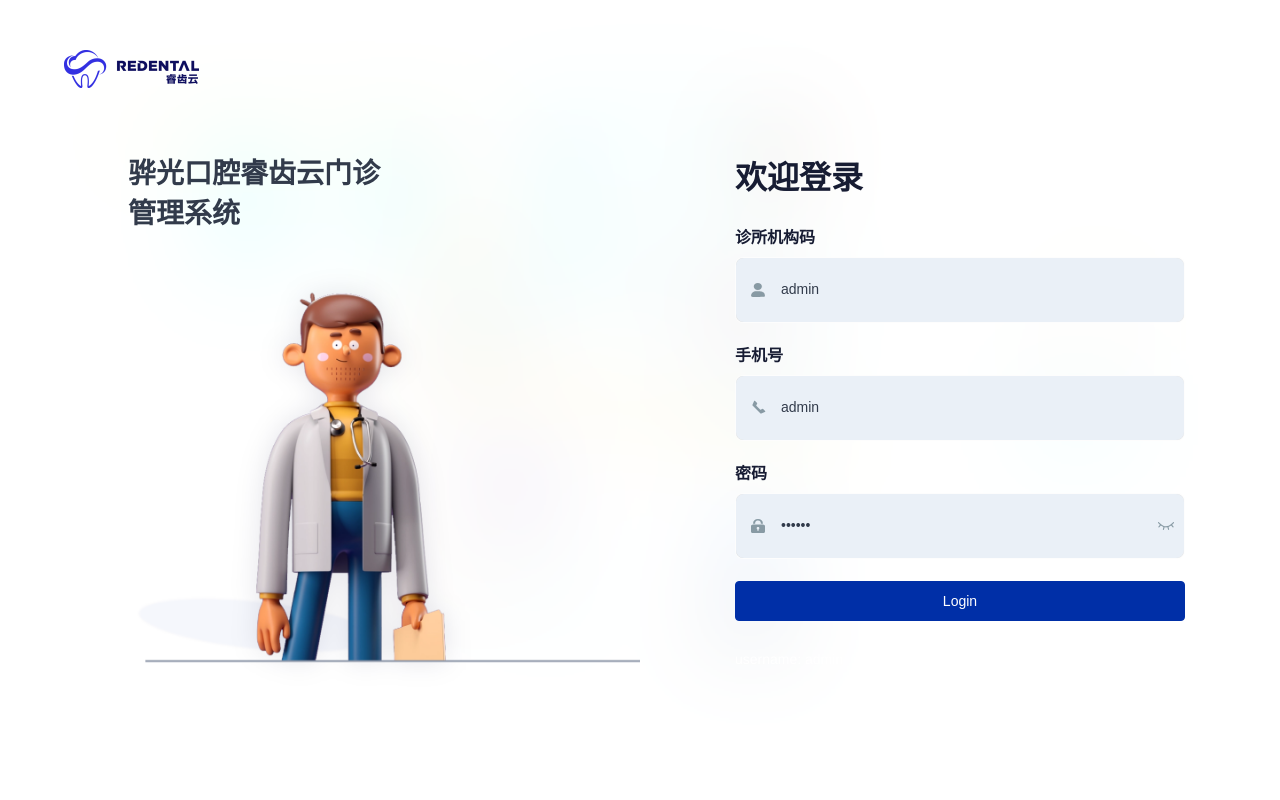
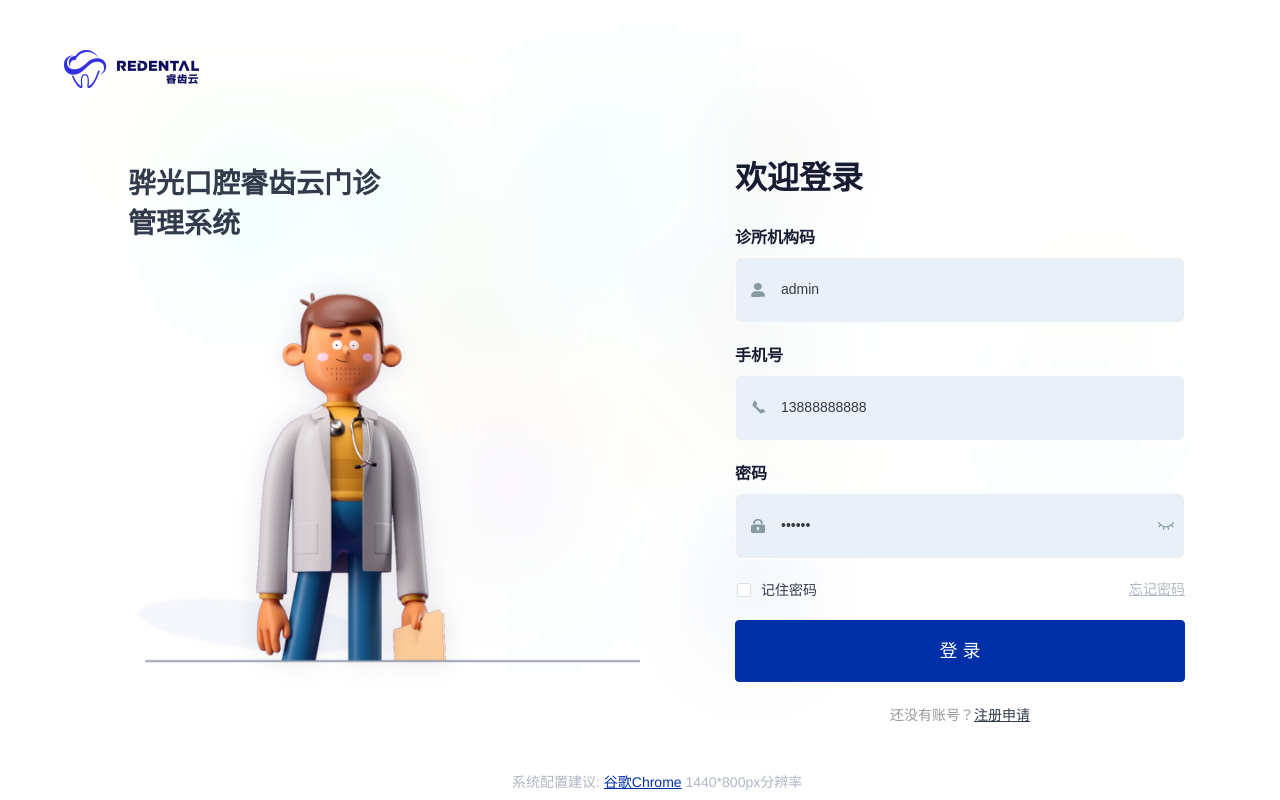
Before and after one commit to lianjian112/vue-fullcalendar, a Vue app: page /login in a window 1280 px wide. Built offline with nearby package versions, Linux system fonts and the light colour scheme.

Commit message:
登录页end

```diff
--- a/src/views/login/index.vue
+++ b/src/views/login/index.vue
@@ -26,7 +26,6 @@
             <span class="svg-container">
               <svg-icon icon-class="user" />
             </span>
-
             <el-input
               ref="username"
               v-model="loginForm.username"
@@ -40,16 +39,16 @@
           </el-form-item>
 
           <div class="titleList">手机号</div>
-          <el-form-item prop="username">
+          <el-form-item prop="phone">
             <span class="svg-container">
               <span class="el-icon-phone" style="font-size: 16px"></span>
             </span>
 
             <el-input
-              ref="username"
-              v-model="loginForm.username"
-              placeholder="Username"
-              name="username"
+              ref="phone"
+              v-model="loginForm.phone"
+              placeholder="phone"
+              name="phone"
               type="text"
               tabindex="1"
               auto-complete="on"
@@ -78,22 +77,36 @@
               />
             </span>
           </el-form-item>
+          <el-checkbox class="remPassword" v-model="checked"
+            >记住密码</el-checkbox
+          >
+          <el-link class="forgetPassword">忘记密码</el-link>
 
           <el-button
             :loading="loading"
             type="primary"
-            style="width: 100%; margin-bottom: 30px"
+            style="
+              width: 100%;
+              margin-bottom: 24px;
+              height: 62px;
+              font-size: 18px;
+            "
             @click.native.prevent="handleLogin"
-            >Login</el-button
+            >登 录</el-button
           >
 
           <div class="tips">
-            <span style="margin-right: 20px">username: admin</span>
-            <span> password: any</span>
+            <span class="span1">还没有账号？</span>
+            <a class="span2">注册申请</a>
           </div>
         </el-form>
       </el-col>
     </el-row>
+    <div class="footer">
+      <span>系统配置建议: </span>
+      <a class="chrome">谷歌Chrome</a>
+      <span> 1440*800px分辨率</span>
+    </div>
   </div>
 </template>
 
@@ -105,14 +118,21 @@ export default {
   data() {
     const validateUsername = (rule, value, callback) => {
       if (!validUsername(value)) {
-        callback(new Error("Please enter the correct user name"));
+        callback(new Error("请输入诊所机构码"));
+      } else {
+        callback();
+      }
+    };
+    const validatePhone = (rule, value, callback) => {
+      if (value.length < 11) {
+        callback(new Error("请输入11位手机号"));
       } else {
         callback();
       }
     };
     const validatePassword = (rule, value, callback) => {
       if (value.length < 6) {
-        callback(new Error("The password can not be less than 6 digits"));
+        callback(new Error("请输入密码"));
       } else {
         callback();
       }
@@ -121,11 +141,13 @@ export default {
       loginForm: {
         username: "admin",
         password: "111111",
+        phone: "13888888888",
       },
       loginRules: {
         username: [
           { required: true, trigger: "blur", validator: validateUsername },
         ],
+        phone: [{ required: true, trigger: "blur", validator: validatePhone }],
         password: [
           { required: true, trigger: "blur", validator: validatePassword },
         ],
@@ -133,6 +155,7 @@ export default {
       loading: false,
       passwordType: "password",
       redirect: undefined,
+      checked: false,
     };
   },
   watch: {
@@ -280,14 +303,15 @@ $light_gray: #eee;
     }
 
     .tips {
-      font-size: 14px;
-      color: #fff;
-      margin-bottom: 10px;
-
-      span {
-        &:first-of-type {
-          margin-right: 16px;
-        }
+      text-align: center;
+      .span1 {
+        font-size: 14px;
+        color: #999;
+      }
+      .span2 {
+        color: #323b4b;
+        font-size: 14px;
+        text-decoration: underline;
       }
     }
 
@@ -327,6 +351,30 @@ $light_gray: #eee;
       cursor: pointer;
       user-select: none;
     }
+
+    .remPassword {
+      margin-left: 2px;
+      margin-bottom: 20px;
+      color: #323b4b;
+      font-family: "PingFangSC-Regular";
+    }
+    .forgetPassword {
+      float: right;
+      color: #b0b7c3;
+      text-decoration: underline;
+    }
+  }
+  .footer {
+    font-size: 14px;
+    color: #b0b7c3;
+    position: absolute;
+    bottom: 10px;
+    left: 50%;
+    margin-left: -10%;
+    .chrome {
+      color: #002fa7;
+      text-decoration: underline;
+    }
   }
 }
 </style>
```
